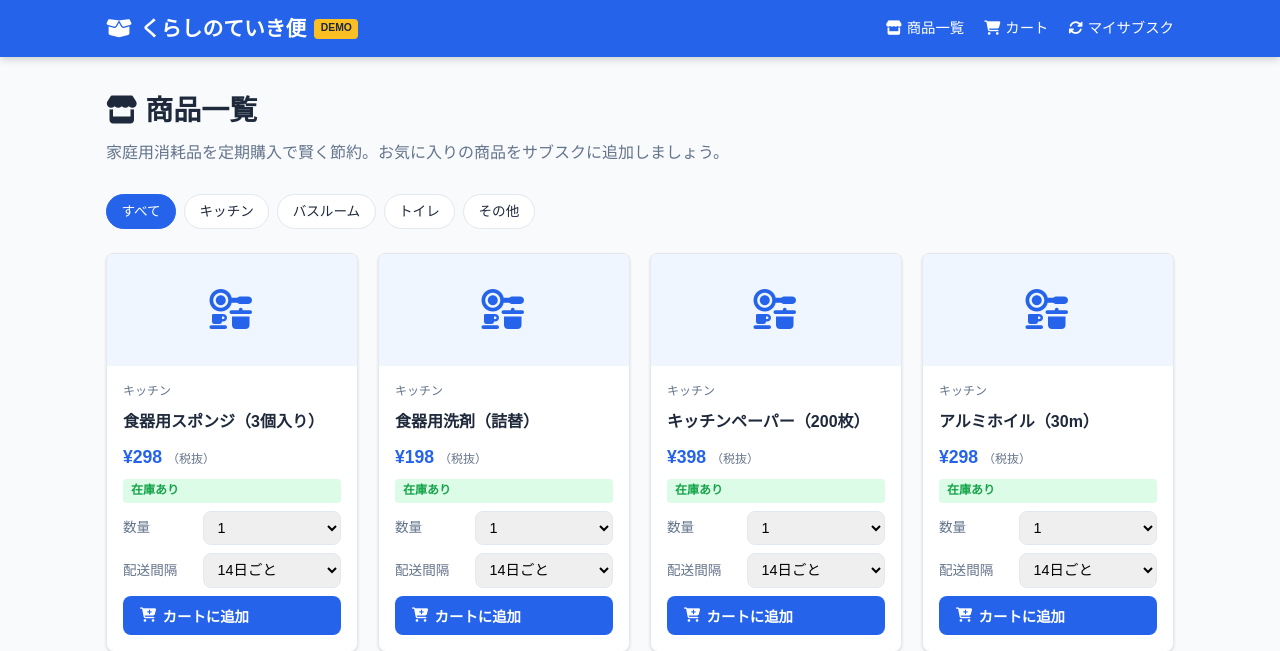
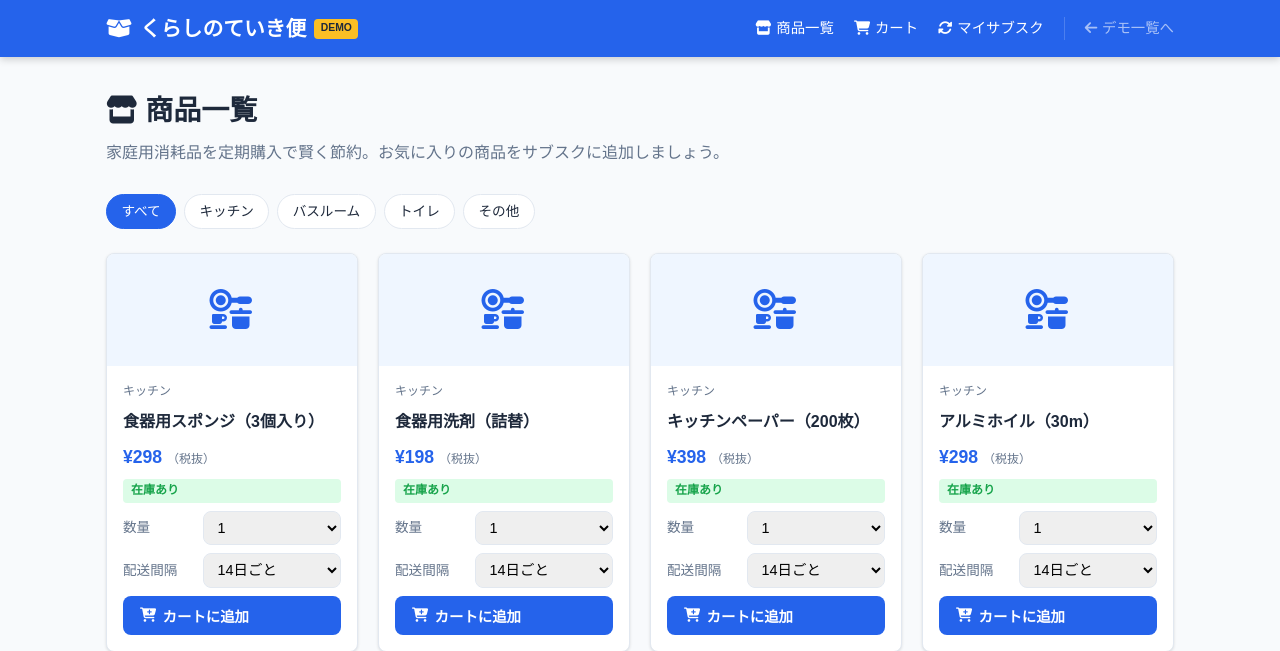
Before and after one commit to rictaworks/household-sub-demo, a Flask app: page / in a window 1280 px wide. Shown: the top 651 px of the page. Run offline with Flask 3, Linux system fonts and the light colour scheme.

Commit message:
Add back link to rictaworks.jp demos in header

```diff
--- a/src/static/css/style.css
+++ b/src/static/css/style.css
@@ -70,6 +70,7 @@ a:hover { text-decoration: underline; }
 .nav-links { display: flex; gap: 1.25rem; align-items: center; }
 .nav-links a { color: #fff; font-size: 0.9rem; display: flex; align-items: center; gap: 0.3rem; }
 .nav-links a:hover { text-decoration: underline; }
+.back-link { opacity: 0.6; border-left: 1px solid rgba(255,255,255,0.3); padding-left: 1.25rem; }
 
 .cart-link { position: relative; }
 .cart-badge {
--- a/src/templates/base.html
+++ b/src/templates/base.html
@@ -23,6 +23,7 @@
           {% endif %}
         </a>
         <a href="{{ url_for('my_subs') }}"><i class="fa-solid fa-rotate"></i> マイサブスク</a>
+        <a href="https://rictaworks.jp/#demos" class="back-link"><i class="fa-solid fa-arrow-left"></i> デモ一覧へ</a>
       </nav>
     </div>
   </header>
```
